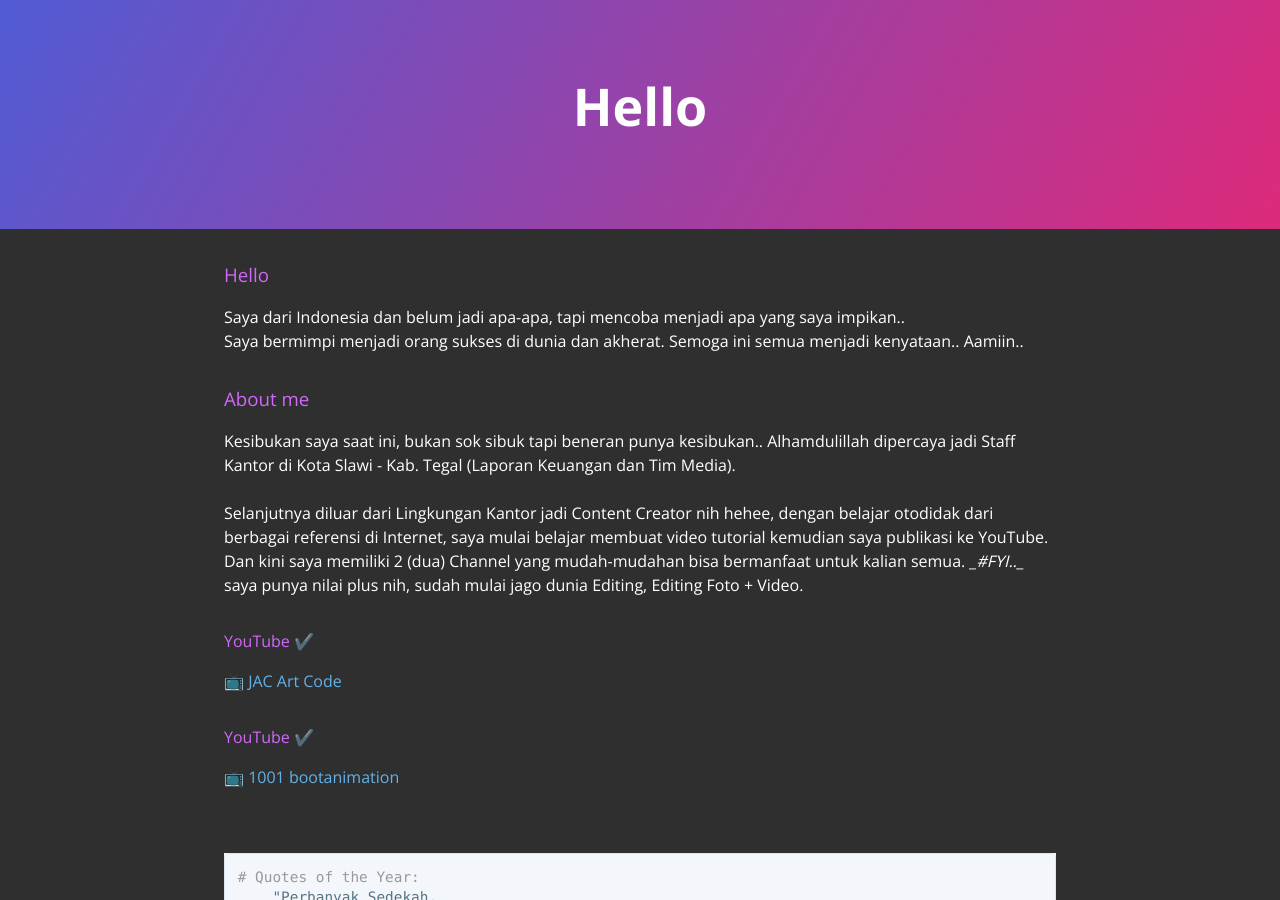
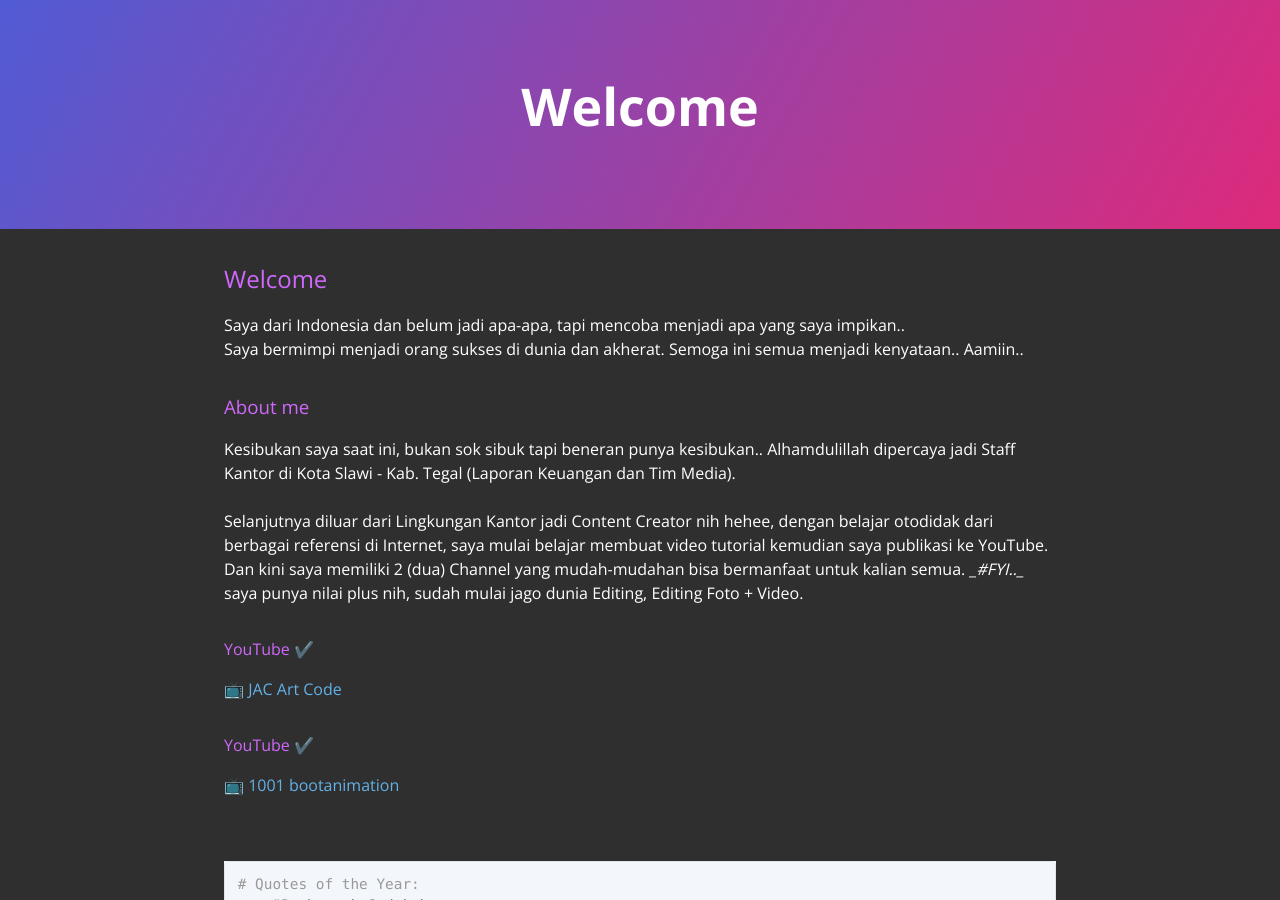
Before and after one commit to masjuni/masjuni.github.io, a Jekyll site: the page built from index.md, in a window 1280 px wide and 900 px high. Built offline with Jekyll 4.4.1, drawn with Linux system fonts in a browser that asks for light colours; our own code applies the rules of GitHub Pages for plain Markdown files; the repository's description, which GitHub fills in, is left out.

Commit message:
Update index.md

```diff
--- a/index.md
+++ b/index.md
@@ -1,4 +1,4 @@
-### Hello
+## Welcome
 
 Saya dari Indonesia dan belum jadi apa-apa, tapi mencoba menjadi apa yang saya impikan..<br>
 Saya bermimpi menjadi orang sukses di dunia dan akherat. Semoga ini semua menjadi kenyataan.. Aamiin..
```
